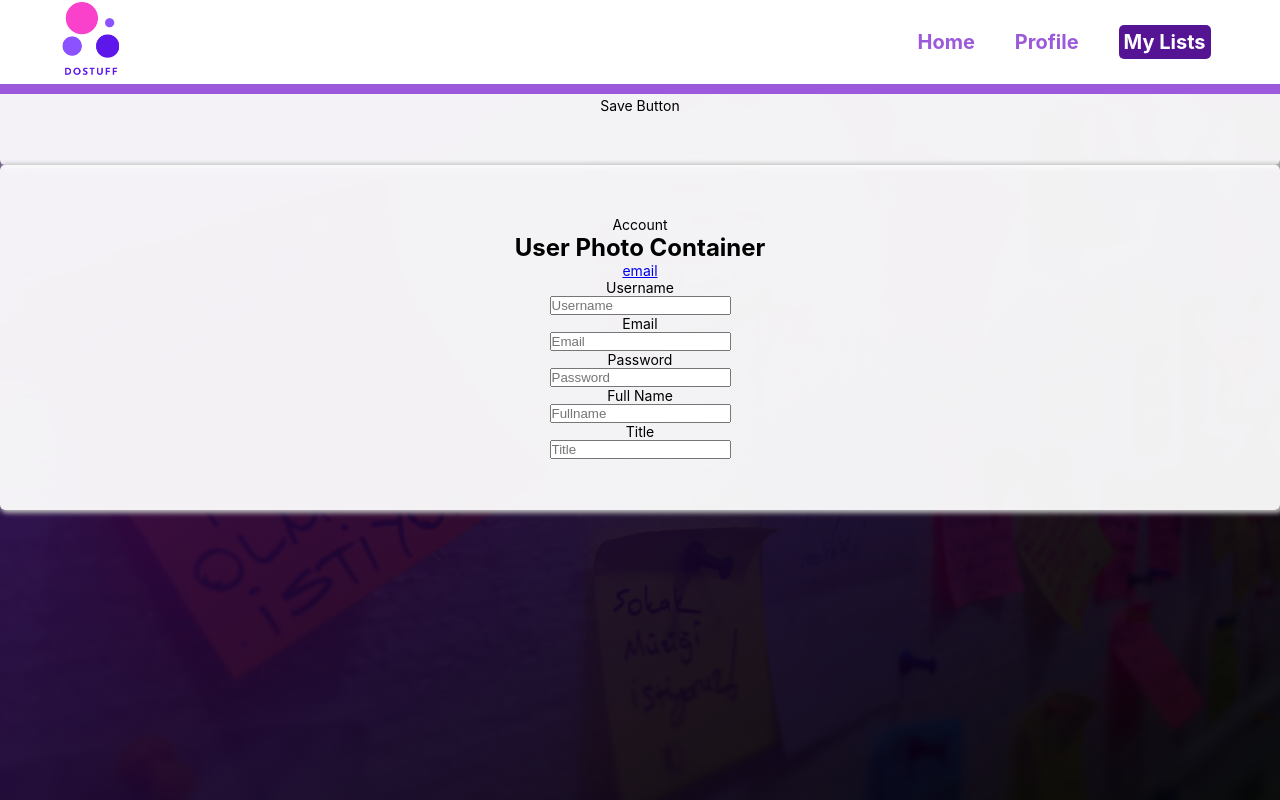
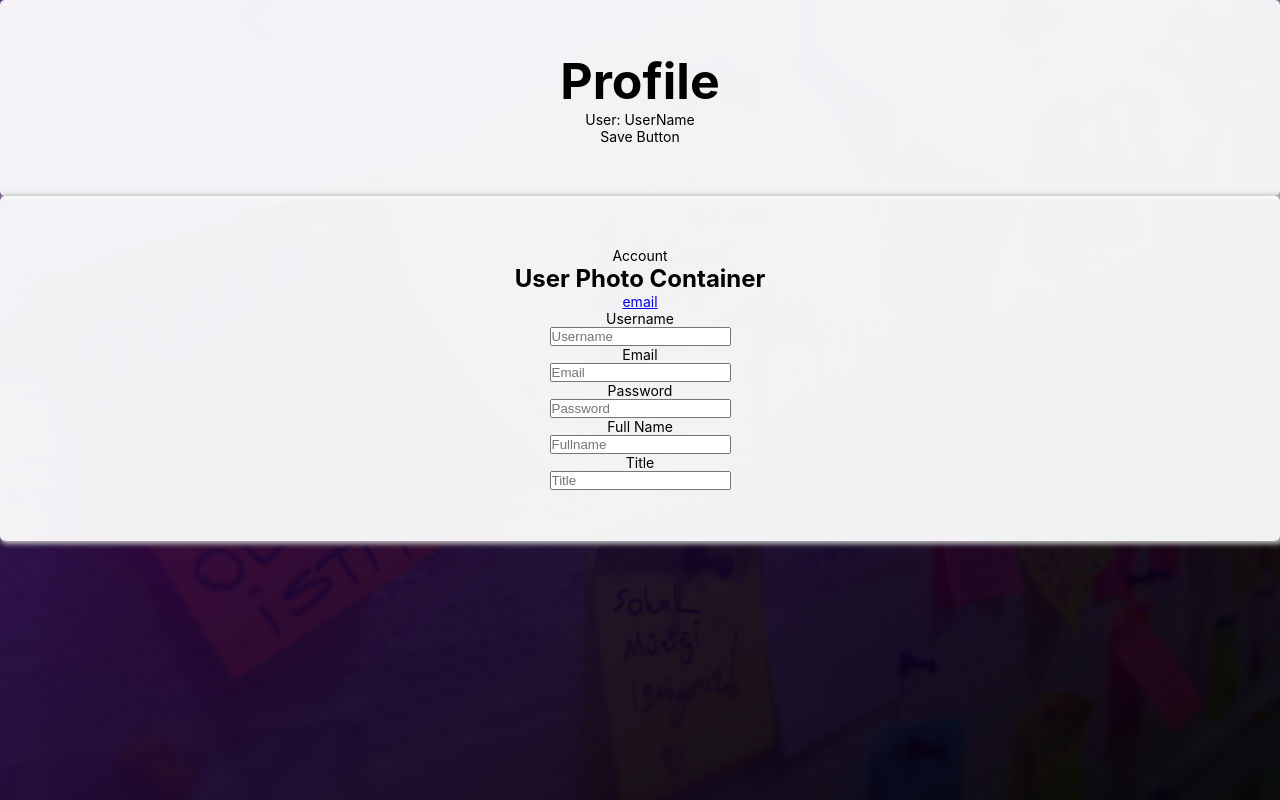
Before and after one commit to redeyecoding/dailyTodo, a React (Create React App) app in the folder client/: page /profile in a window 1280 px wide. Built offline with nearby package versions, Linux system fonts and the light colour scheme.

Commit message:
corected code for css.module

```diff
--- a/client/src/components/Profile/Profile.js
+++ b/client/src/components/Profile/Profile.js
@@ -1,22 +1,22 @@
 import React from 'react';
 import Header from '../../components/Header/Header';
 import Card from '../../components/UI/Card/Card';
+import classes from './Profile.module.css';
 
 const Profile = props => {
     return (
         <>
-            <Header />
-            <h1>Profile</h1>
+            {/* <Header /> */}
             <main>
-                <Card className='profile_save__container'>
-                    <div>
-                        <img />
-                        <span className='profile_save_label'>User: UserName</span>
-                    </div>
-                    <div className='profile_save_btn'>Save Button</div>
+                <Card customClass={ classes.profile_main }>
+                        <div >
+                            <h1 className={ classes.profile_h1_title }>Profile</h1>
+                            <span className='profile_save_label'>User: UserName</span>
+                        </div>
+                        <div className='profile_save_btn'>Save Button</div>
                 </Card>
 
-                <Card className='profile_data__container'>
+                <Card customClass={ classes.user_data }>
                     <div className='profile_avatar__container'>
                         <img className='profile_avatar'/>
                         <span>Account</span>
--- a/client/src/components/Profile/Profile.module.css
+++ b/client/src/components/Profile/Profile.module.css
@@ -0,0 +1,15 @@
+.profile_main {
+    background: rgb(221, 28, 60);
+    text-align: left;
+
+}
+
+.profile_h1_title {
+    font-size: 50px;
+}
+
+.user_data {
+    background: rgb(221, 207, 209);
+    text-align: left;
+
+}
```
